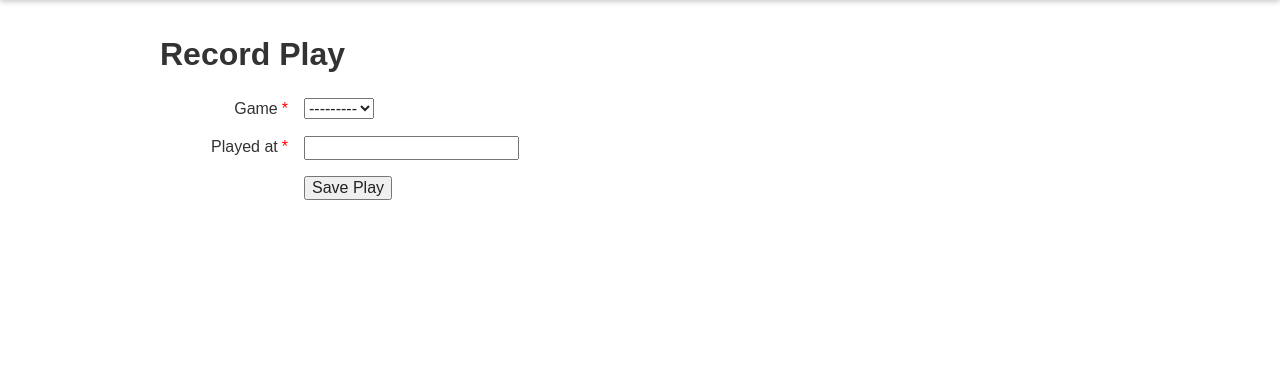
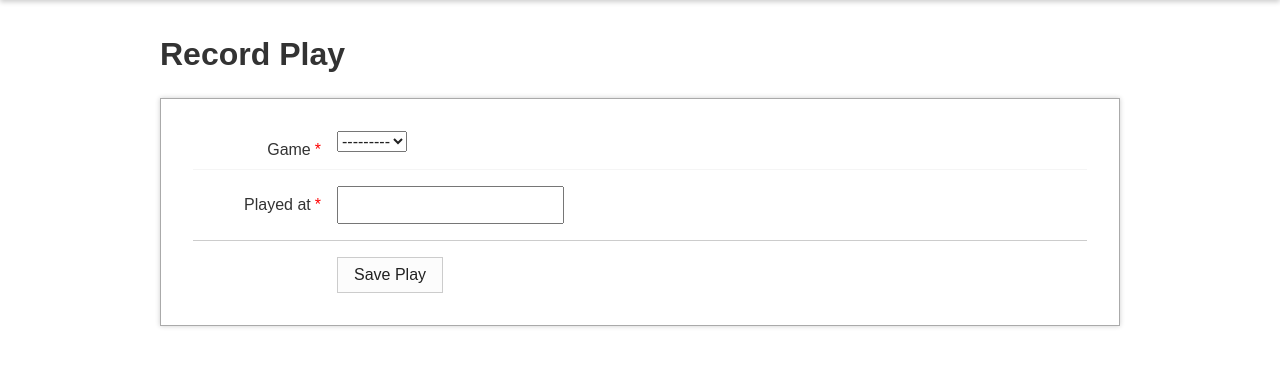
Before and after one commit to kevincarrogan/bogogger, a Django app: page /games/plays/create/ in a window 1280 px wide. Shown: the part 61-428 px from the top of the page. Run offline with Django 3.2, Linux system fonts and the light colour scheme; data that the repository does not hold is empty; some libraries are stand-ins or nearby versions.

Commit message:
Better styling of forms.

```diff
--- a/gamelog/static/css/main.css
+++ b/gamelog/static/css/main.css
@@ -96,6 +96,20 @@ a:hover {
     text-decoration: underline;
 }
 
+button {
+    background-color: #fcfcfc;
+    border: 1px solid #ccc;
+    padding: 0.5em 1em;
+}
+
+input {
+    padding: 0.5em;
+}
+
+input[type=checkbox] {
+    margin: 0.7em 0;
+}
+
 header {
     background-color: #fcfcfc;
     border-bottom: 1px solid #ccc;
@@ -155,23 +169,37 @@ fieldset {
     padding-left: 0;
 }
 
-form .actions {
-    margin-left: 9em;
+.form-field {
+    margin-bottom: 1em;
 }
 
-.form-field {
-    margin-bottom: 1em;
+.form-field + .form-field {
+    border-top: 1px solid #f5f5f5;
+    padding-top: 1em;
 }
 
 .form-field label {
     float: left;
     margin-right: 1em;
+    padding: 0.5em 0;
     text-align: right;
     width: 8em;
 }
 
+form {
+    border: 1px solid #aaa;
+    box-shadow: 0 0 5px rgba(0, 0, 0, 0.2);
+    padding: 2em;
+}
+
 form .form-field:last-of-type {
     margin-bottom: 0;
+}
+
+form .actions {
+    border-top: 1px solid #ccc;
+    padding-left: 9em;
+    padding-top: 1em;
 }
 
 .required:after {
```
